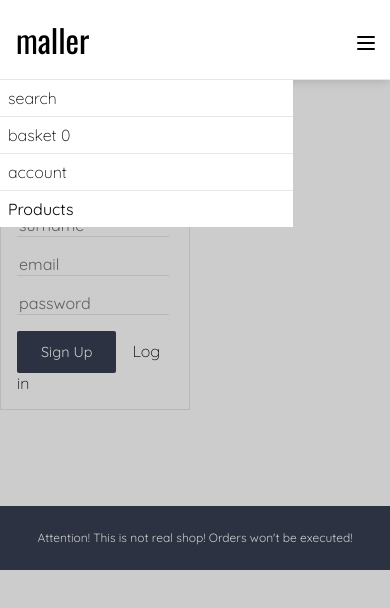
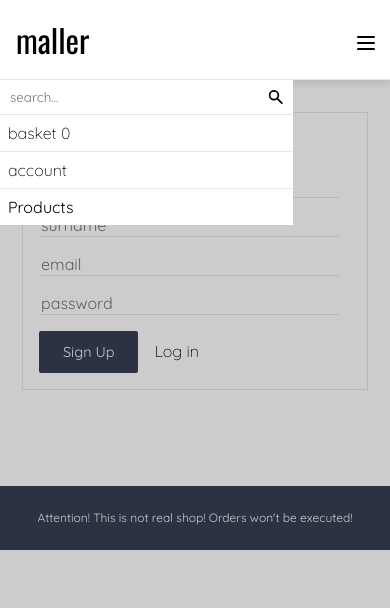
Before and after one commit to krzygrzywygrzy/maller, a React (Create React App) app: page /signup in a window 390 px wide. Both pictures are taken after a click on the icon 366 px from the left and 42 px from the top of the page. Shown: the top 608 px of the page. Built offline with nearby package versions, Linux system fonts and the light colour scheme; no server answers; the database is empty.

Commit message:
auth pages responsivenes

```diff
--- a/src/core/navbar/navbar.css
+++ b/src/core/navbar/navbar.css
@@ -145,6 +145,16 @@ li:hover,
   padding: 0.5rem;
 }
 
+.phone-menu-search {
+  display: flex;
+  flex-direction: row;
+  align-items: center;
+}
+
+.loop {
+  cursor: pointer;
+}
+
 @media (max-width: 1000px) {
   .navbar-container {
     width: 100%;
--- a/src/core/navbar/navbar.tsx
+++ b/src/core/navbar/navbar.tsx
@@ -103,6 +103,7 @@ const Navbar: React.FC<NavbarProps> = ({
           basketLength={basket.items.length}
           accountRedirect={accountRedirect}
           hideMenu={hideMobileMenu}
+          search={handleChange}
         />
       )}
     </div>
--- a/src/core/navbar/phoneMenu.tsx
+++ b/src/core/navbar/phoneMenu.tsx
@@ -1,24 +1,43 @@
-import React from "react";
+import React, { useState } from "react";
 import "./navbar.css";
 import { useLocation } from "wouter";
+import { ReactComponent as Loop } from "../../assets/icons/loop.svg";
 
 interface MobileMenuProps {
   basketLength: number;
   accountRedirect(): void;
   hideMenu(): void;
+  search(phrase: string): void;
 }
 
 const MobileMenu: React.FC<MobileMenuProps> = ({
   basketLength,
   accountRedirect,
   hideMenu,
+  search,
 }) => {
   const [, setLocation] = useLocation();
+  const [phrase, setPhrase] = useState<string>("");
 
   return (
     <div className="phone-menu">
       <div className="phone-menu-container">
-        <div className="phone-menu-item">search</div>
+        <div className="phone-menu-item phone-menu-search">
+          <input
+            type="text"
+            placeholder="search..."
+            value={phrase}
+            onChange={(e) => setPhrase(e.target.value)}
+          />
+          <Loop
+            height={18}
+            className="loop"
+            onClick={() => {
+              hideMenu();
+              search(phrase);
+            }}
+          />
+        </div>
         <div
           className="phone-menu-item"
           onClick={() => {
--- a/src/pages/auth/auth.css
+++ b/src/pages/auth/auth.css
@@ -40,3 +40,10 @@
 .form-container > button:focus {
   outline: none;
 }
+
+@media (max-width: 1000px) {
+  .form-container {
+    width: 80%;
+    margin: auto;
+  }
+}
```
Also changed, not shown: src/assets/icons/loop.svg (added).
